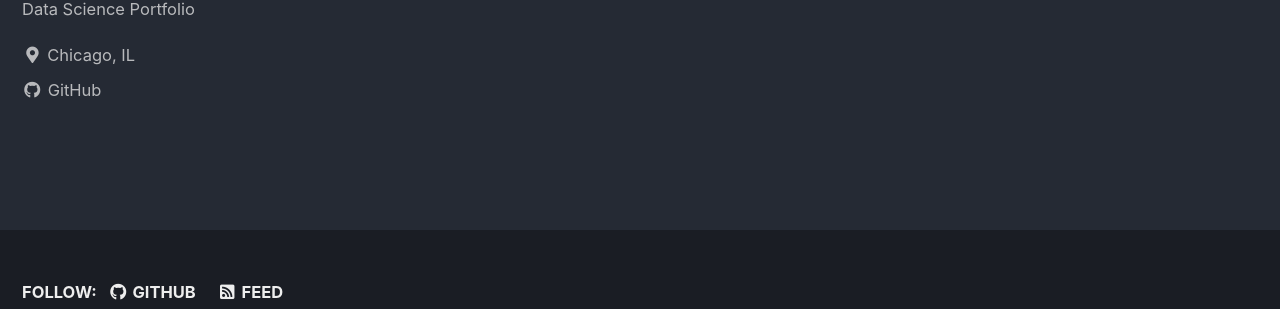
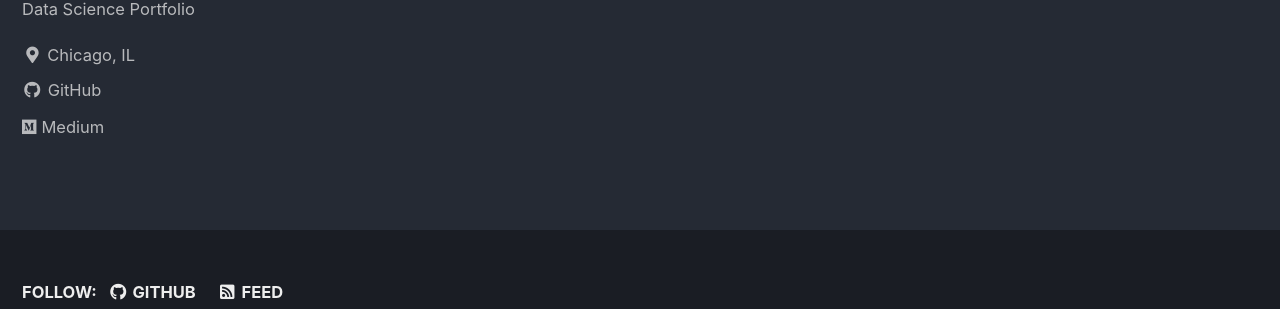
Before and after one commit to NikhilSawal/NikhilSawal.github.io, a Jekyll site: the page built from index.html, in a window 1280 px wide and 1328 px high. Shown: the part 943-1252 px from the top of the window. Built offline with Jekyll 4.4.1, drawn with Linux system fonts in a browser that asks for light colours; cached includes are drawn as plain includes; the list of posts is cut into pages by our own code.

Commit message:
Adds medium link

```diff
--- a/_config.yml
+++ b/_config.yml
@@ -114,6 +114,9 @@ author:
     - label: "GitHub"
       icon: "fab fa-fw fa-github"
       url: "https://github.com/NikhilSawal"
+    - label: "Medium"
+      icon: "fab fa-medium"
+      url: "https://medium.com/@nikhilsawal"
     - label: "Instagram"
       icon: "fab fa-fw fa-instagram"
       # url: "https://instagram.com/"
```
